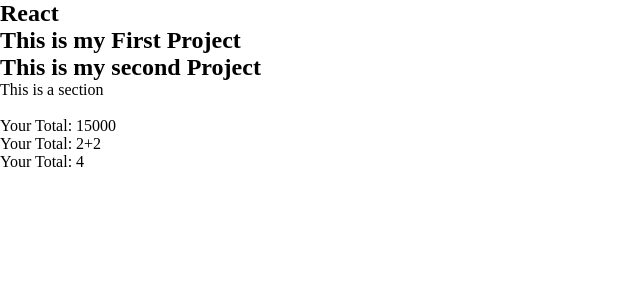
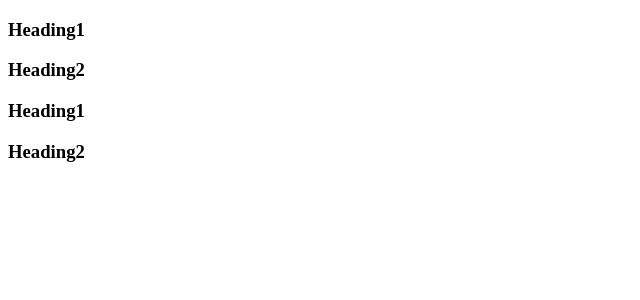
Before and after one commit to Abhinavav23/React-Demo-1, a React (Create React App) app: page / in a window 1280 px wide. Shown: the top 300 px of the page, without its empty margins (0-640 px from the left). Built offline with nearby package versions, Linux system fonts and the light colour scheme.

Commit message:
[session notes] topics: JSX, export-import, outputting dynamic data in comp, Fragments, split a comp. - 23rd june 2022.

```diff
--- a/src/App.css
+++ b/src/App.css
@@ -1,7 +1,7 @@
-*{
+/* *{
   margin:0;
   padding: 0;
-}
+} */
 
 .App-header {
   background-color: rgb(104, 97, 97);
--- a/src/App.js
+++ b/src/App.js
@@ -1,20 +1,22 @@
 import './App.css';
-import Cart from './components/Cart';
-import Header from './components/Header';
-import Section from './components/Section';
+
+// import Abhinav from './components/Heading';
+
+import * as Heading from './components/Heading';
+
+import { Heading1, Heading2 } from './components/Heading';
 
 export function App1() {
   return (
     <section className="App">
-      <h1>React</h1>
-      {/* <Header></Header> */}
-      {/* self closing tag */}
-      {/* opening and closing tag */}
-      <Section></Section>
-      {/* <Section/> */}
+      {/* <Abhinav/> */}
+      <Heading.Heading1/>
+      <Heading.Heading2/>
 
-      <br/>
-      <Cart/>
+      <Heading1/>
+      <Heading2/>
+      {/* <Heading/> */}
+
     </section>
   );
 }
--- a/src/components/Cart.js
+++ b/src/components/Cart.jsx
@@ -1,10 +1,12 @@
+import Header from "./Header"
 export default function Cart(){
     let YourTotal  = 15000
     return (
-        <div>
+       <>
+        <Header/>
             <div> Your Total: <span>{YourTotal}</span></div>
             <div> Your Total: <span>2+2</span></div>
             <div> Your Total: <span>{2+2}</span></div>
-        </div>
+        </>
     )
 }
--- /dev/null
+++ b/src/components/CreateElement.jsx
@@ -0,0 +1,5 @@
+import React from "react"
+
+export default function CreateElement(){
+    return React.createElement('h3', {id: 'header', className: 'Product-Header'}, 'product 1')
+}
--- a/src/components/Header.js
+++ b/src/components/Header.js
@@ -1,10 +1,21 @@
+import Heading from './Heading';
+import Searchbar from './Serchbar';
+
 export default function Header(){
     return (
-        <header>
-            <h2>This is my First Project</h2>
-            <h1>This is my second Project</h1>
-        </header>
+    <header>
+        <Heading/>
+        <nav>
+            <ul>
+                <li><a href='#'>Home</a></li>
+                <li><a href='#'>Products</a></li>
+                <li><a href='#'>Login</a></li>
+            </ul>
+            <Searchbar/>
+        </nav>
+    </header>
     )
 }
 
+
 // jsx ---> javascript and XML
--- /dev/null
+++ b/src/components/Heading.js
@@ -0,0 +1,19 @@
+export default function Heading(){
+    return(<h3>Heading</h3>)
+}
+
+export function Heading1(){
+    return(<h3>Heading1</h3>)
+}
+
+export function Heading2(){
+    return(<h3>Heading2</h3>)
+}
+
+export function Addition(){
+    //
+}
+
+export function Substraction(){
+    //
+}
--- /dev/null
+++ b/src/components/Product.jsx
@@ -0,0 +1,38 @@
+import React, {Fragment} from 'react';
+export default function Product(){
+    return(
+    //     <React.Fragment>
+    //         <h3>product 1</h3>
+    //         <p>product description</p>
+    //    </React.Fragment>
+    //    <Fragment>
+    //         <h3>product 1</h3>
+    //         <p>product description</p>
+    //     </Fragment>
+        <>
+            <h3 id="header" className='Product-Header'>product 1</h3>
+            <p>product description</p>
+
+            <div id='1'>
+                1 2 3 <span>234</span>
+                <div id='2'>
+                    <div id='3'>3</div>
+                </div>
+            </div>
+        </>
+    )
+}
+
+// React.createElement('div', {id: '1'}, React.createElement('div', {id: '2'}, React.createElement('div', {id: '3'}, '3')))
+
+// class Person{
+
+// }
+
+// Browser understnads three things
+// 1. HTML
+// 2. CSS
+// 3. JS
+
+
+// React.createElement('h3', {id: 'header', className: 'Product-Header'}, 'product 1')
--- a/src/components/Section.js
+++ b/src/components/Section.js
@@ -1,10 +1,10 @@
-import Header from "./Header"
+import Product from "./Product"
 
 export default function Section(){
     return(
        <div>
-            <Header></Header>
-            <section>This is a section</section>
+            {/* <section>This is a section</section> */}
+            <Product/>
        </div>
     )
 }
--- /dev/null
+++ b/src/components/Serchbar.jsx
@@ -0,0 +1,9 @@
+export default function Searchbar(){
+    return (
+        <>
+            <input type="text"/>
+            <button>search</button>
+        </>
+
+    )
+}
```
Also changed, not shown: 1 other file (tests, documents, lock files or other folders).
